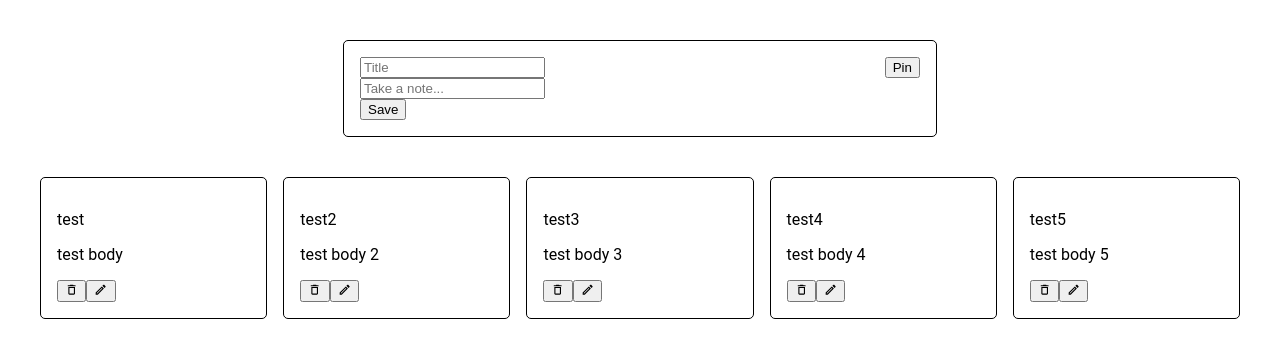
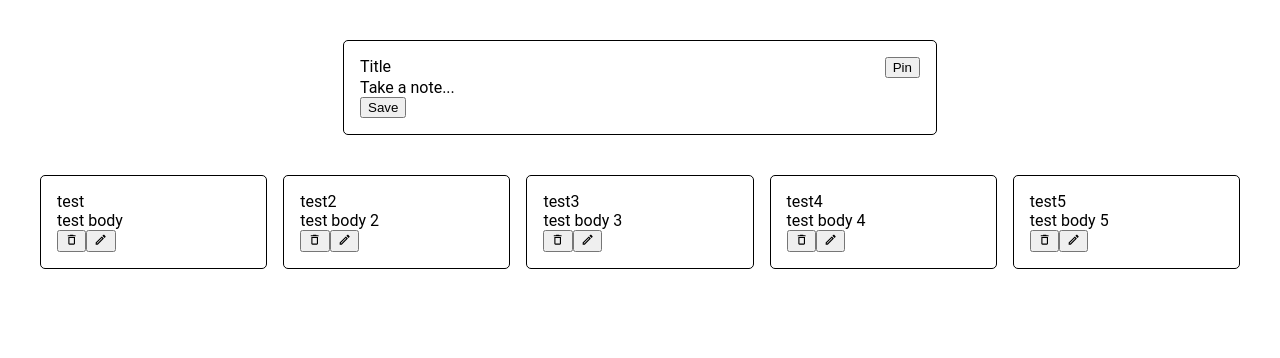
Before and after one commit to ChristianSama/todo-app, a React (Create React App) app: page / in a window 1280 px wide. Shown: the top 358 px of the page. Built offline with nearby package versions, Linux system fonts and the light colour scheme.

Commit message:
added save and exit functionality to edit form

```diff
--- a/src/App.js
+++ b/src/App.js
@@ -26,12 +26,9 @@ function App() {
     setEditingTodo(todo);
   }
 
-  const hideEditModal = () => {
-    setEditingTodo(null);
-  }
-
   const editTodo = (newTodo) => {
     setTodos(prevTodos => prevTodos.map(todo => todo.id === newTodo.id ? newTodo : todo));
+    setEditingTodo(null);
   }
 
   return (
@@ -39,9 +36,7 @@ function App() {
       <TodoForm onSubmit={addTodo} />
       <TodoList todos={todos} removeTodo={removeTodo} showEditModal={showEditModal} />
       {editingTodo &&
-        <div className="edit-bg">
-          <TodoForm onSubmit={editTodo} todo={editingTodo}/>
-        </div>
+        <TodoForm onSubmit={editTodo} todo={editingTodo} className="edit-form" />
       }
     </div>
   );
--- a/src/Components/TodoForm.js
+++ b/src/Components/TodoForm.js
@@ -9,8 +9,8 @@ function TodoForm(props) {
 
   const handleChange = (e) => {
     const target = e.target;
-    const value = target.value;
-    const name = target.name;
+    const value = target.innerHTML;
+    const name = target.getAttribute("name");
 
     if (name === "title") {
       setTitle(value);
@@ -36,29 +36,31 @@ function TodoForm(props) {
 
   const handleEdit = (e) => {
     e.preventDefault();
+    if (e.target.id === "edit-bg" || e.target.id === "save-btn") {
       props.onSubmit({
         id: props.todo.id,
         title: title,
         body: body
       })
     }
+  }
 
   return (
-    <form className="todo-form" onSubmit={props.todo ? handleEdit : handleCreate}>
+    <div id={props.todo && "edit-bg"} onClick={props.todo && handleEdit}>
+      <form className={`todo-form ${props.className}`} onSubmit={props.todo ? handleEdit : handleCreate}>
         <div className="top-bar">
-        <input type="text" placeholder="Title" value={title} name="title" onChange={handleChange} />
+          <div className="editable" contentEditable="true" onBlur={handleChange} name="title" data-placeholder="Title">{title}</div>
           <button type="button">Pin</button>
         </div>
-      <input type="text" placeholder="Take a note..." value={body} name="body" onChange={handleChange} />
-      {/* <div contentEditable="true" onInput={handleChange} name="body" placeholder="Take a note...">{body}</div> */}
+        <div className="editable" contentEditable="true" onBlur={handleChange} name="body" data-placeholder="Take a note...">{body}</div>
         <div className="bottom-bar">
           <div className="icons">
             {/* icons */}
           </div>
-        {/* <button type="button">Close</button> */}
-        <button>Save</button>
+          <button id="save-btn">Save</button>
         </div>
       </form>
+    </div>
   );
 }
 export default TodoForm;
--- a/src/Components/TodoList.js
+++ b/src/Components/TodoList.js
@@ -7,8 +7,8 @@ import '../Styles/TodoList.css';
 function TodoList(props) {
   const todos = props.todos.map((todo) =>
     <div className="card" key={todo.id}>
-      <p className="title">{todo.title}</p>
-      <p className="body">{todo.body}</p>
+      <div className="title">{todo.title}</div>
+      <div className="body">{todo.body}</div>
       <button type="button" onClick={() => props.removeTodo(todo.id)}><MdDeleteOutline /></button>
       <button type="button" onClick={() => props.showEditModal(todo)}><MdOutlineModeEdit /></button>
     </div>
```
Lines whose indentation alone changed are shown as unchanged.
